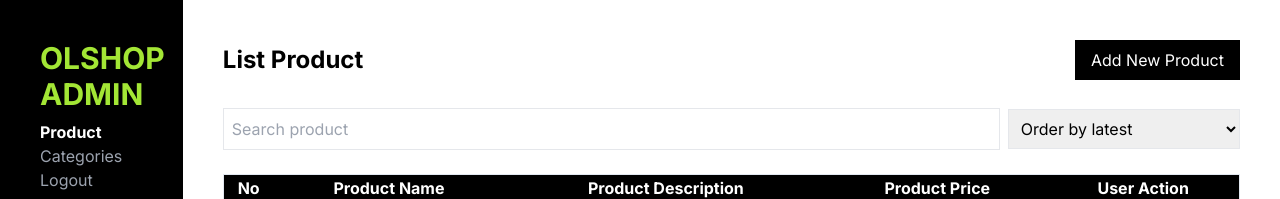
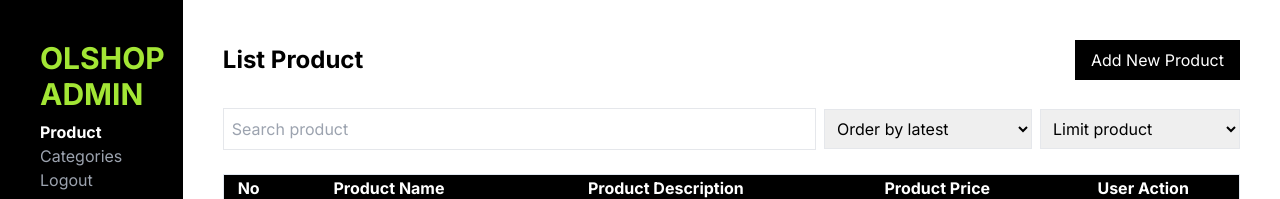
Before and after one commit to alianhakim9/-DISCONTINUED-Online-Store-Next-JS-Typescript-MongoDB, a Next.js app: page /dashboard/products in a window 1280 px wide. Shown: the top 199 px of the page. Built offline with nearby package versions, Linux system fonts and the light colour scheme; no server answers; the database is empty.

Commit message:
Add limit filtering

```diff
--- a/src/app/api/products/route.ts
+++ b/src/app/api/products/route.ts
@@ -48,6 +48,7 @@ export async function GET(req: NextRequest) {
   const searchParams = req.nextUrl.searchParams;
   const q = searchParams.get("q");
   const order = searchParams.get("order");
+  const limit = searchParams.get("limit");
 
   if (q) {
     const products = await prisma.product.findMany({
@@ -75,6 +76,7 @@ export async function GET(req: NextRequest) {
           createdAt: order === "asc" ? "asc" : "desc",
         },
       ],
+      take: Number.parseInt(limit!),
     });
     return NextResponse.json(products);
   } else {
@@ -87,6 +89,7 @@ export async function GET(req: NextRequest) {
           createdAt: order === "asc" ? "asc" : "desc",
         },
       ],
+      take: Number.parseInt(limit!),
     });
 
     return NextResponse.json(products);
--- a/src/app/dashboard/products/page.tsx
+++ b/src/app/dashboard/products/page.tsx
@@ -1,5 +1,6 @@
 "use client";
 
+import CheckBox from "@/components/Checkbox";
 import EmptyState from "@/components/EmptyState";
 import { showToast } from "@/utils/helper";
 import axios, { AxiosError, AxiosResponse } from "axios";
@@ -11,13 +12,14 @@ export default function Product() {
   const [tdStyle, _setTdStyle] = useState("border border-slate-200 p-1");
   const [query, setQuery] = useState("");
   const [orderBy, setOrderBy] = useState("desc");
+  const [limit, setLimit] = useState(5);
   const [page, setPage] = useState(1);
 
   const fetchProducts = useCallback(() => {
     const url = "/api/products";
     if (query) {
       axios
-        .get(`${url}?q=${query}&order=${orderBy}`)
+        .get(`${url}?q=${query}&order=${orderBy}&limit=${limit}`)
         .then((response: AxiosResponse) => {
           setProducts(response.data);
         })
@@ -26,7 +28,7 @@ export default function Product() {
         });
     } else {
       axios
-        .get(`${url}?order=${orderBy}&page=${page}`)
+        .get(`${url}?order=${orderBy}&page=${page}&limit=${limit}`)
         .then((response: AxiosResponse) => {
           setProducts(response.data);
         })
@@ -34,7 +36,7 @@ export default function Product() {
           showToast(err.message, "error");
         });
     }
-  }, [orderBy, page, query]);
+  }, [limit, orderBy, page, query]);
 
   useEffect(() => {
     fetchProducts();
@@ -91,6 +93,17 @@ export default function Product() {
               <option value="lowest-price">Order by lowest Price</option>
               <option value="highest-price">Order by highest Price</option>
             </select>
+            <select
+              name="total_product_to_show"
+              id="total_product_to_show"
+              value={limit}
+              onChange={(e) => setLimit(Number.parseInt(e.target.value))}
+              className="max-w-[200px]"
+            >
+              <option value="5">Limit product</option>
+              <option value="10">10</option>
+              <option value="20">20</option>
+            </select>
           </div>
 
           <table className="table-auto border border-slate-200 w-full mt-4">
@@ -101,6 +114,7 @@ export default function Product() {
                 <th>Product Description</th>
                 <th>Product Price</th>
                 <th>User Action</th>
+                {/* <th>Checkbox</th> */}
               </tr>
             </thead>
             <tbody>
@@ -121,6 +135,9 @@ export default function Product() {
                       Delete
                     </button>
                   </td>
+                  {/* <td className={`${tdStyle} p-0 m-0`}>
+                    <CheckBox name={product.name} />
+                  </td> */}
                 </tr>
               ))}
               {products?.length === 0 && (
```
